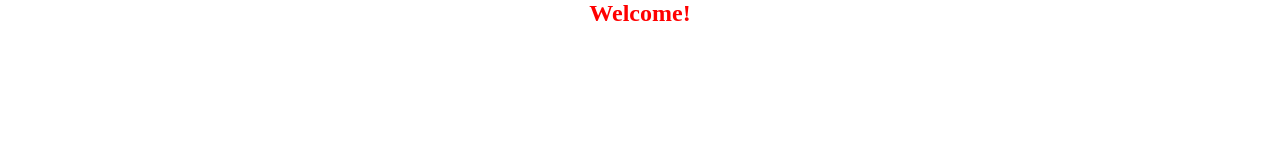
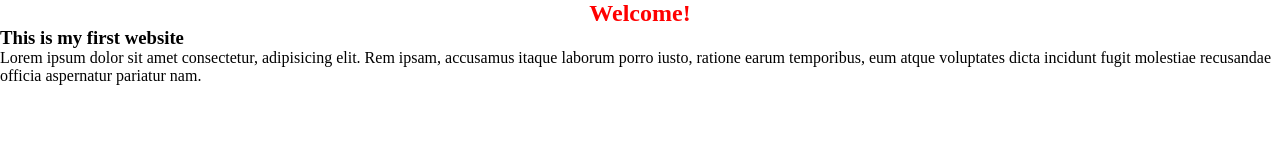
Before and after one commit to shukurill0/shukurill0, a plain HTML site: page index.html in a window 1280 px wide. Drawn offline with Linux system fonts and the light colour scheme.

Commit message:
bosh sahifa
bosh sahifa fayllari

```diff
--- a/index.html
+++ b/index.html
@@ -10,6 +10,9 @@
 
 <body>
     <h1>Welcome!</h1>
+    <h3>This is my first website</h3>
+    <p>Lorem ipsum dolor sit amet consectetur, adipisicing elit. Rem ipsam, accusamus itaque laborum porro iusto, ratione earum temporibus, eum atque voluptates dicta incidunt fugit molestiae recusandae officia aspernatur pariatur nam.</p>
+
 </body>
 
 </html>
```
